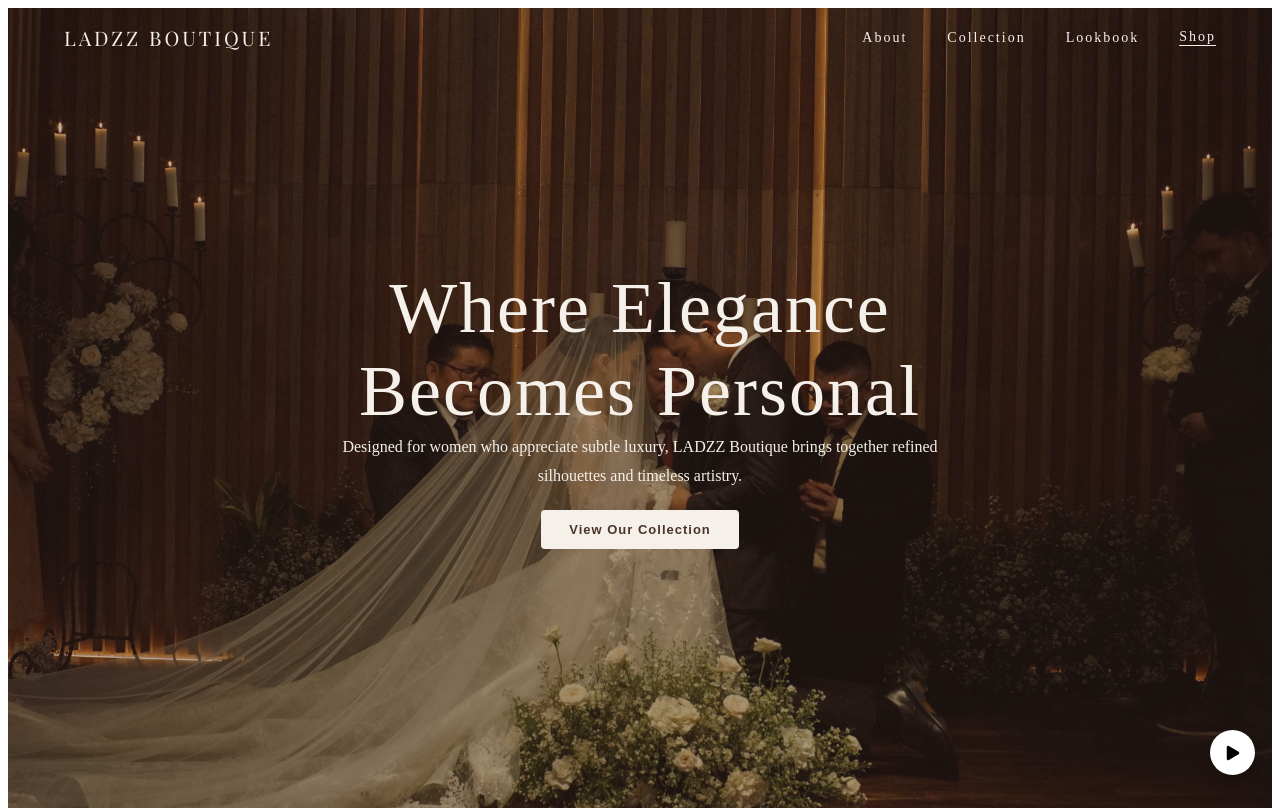
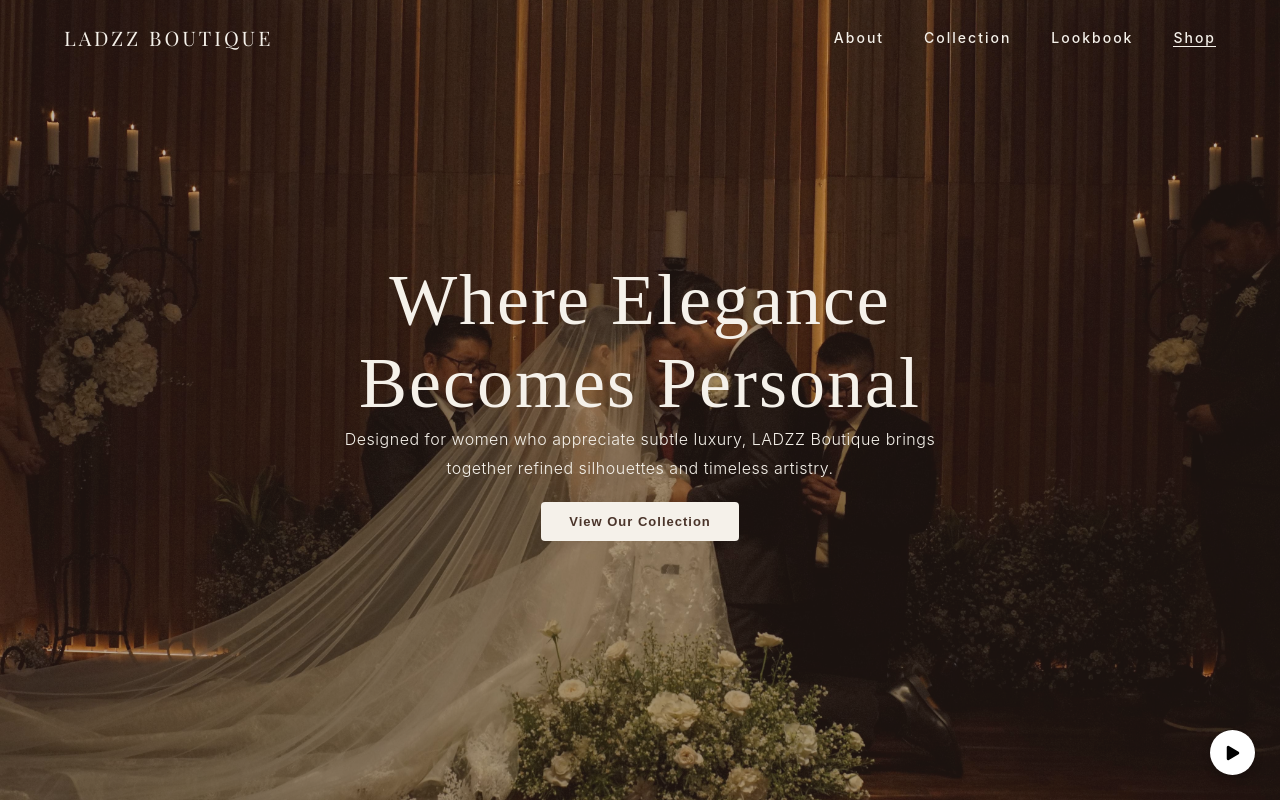
Before and after one commit to widyawulan19/ladzz-landing-page, a React (Create React App) app: page / in a window 1280 px wide. Shown: the top 810 px of the page. Built offline with nearby package versions, Linux system fonts and the light colour scheme.

Commit message:
perubahan

```diff
--- a/src/index.css
+++ b/src/index.css
@@ -1,4 +1,4 @@
-ebody {
+body {
   margin: 0;
   font-family: 'Inter', sans-serif;
   font-weight: 300;
--- a/src/pages/LandingPage.jsx
+++ b/src/pages/LandingPage.jsx
@@ -13,7 +13,7 @@ import ToggleMusic from '../components/ToggleMusic'
 
 const LandingPage=()=> {
   return (
-        <>
+        <div>
           <Navbar />
           <Hero />
           <ToggleMusic/>
@@ -24,7 +24,7 @@ const LandingPage=()=> {
           <Investment />
           <Consultation />
           <Footer />
-        </>
+        </div>
   )
 }
 
--- a/src/styles/components/Hero.css
+++ b/src/styles/components/Hero.css
@@ -1,7 +1,7 @@
 .hero {
     height: 100vh;
     width: 100%;
-    background: url('/src//assets/hero.jpeg') center/cover no-repeat;
+    background: url('/src//assets/herofix.jpg') center/cover no-repeat;
     display: flex;
     align-items: center;
     justify-content: center;
```
Also changed, not shown: src/assets/herofix.jpg (added).
